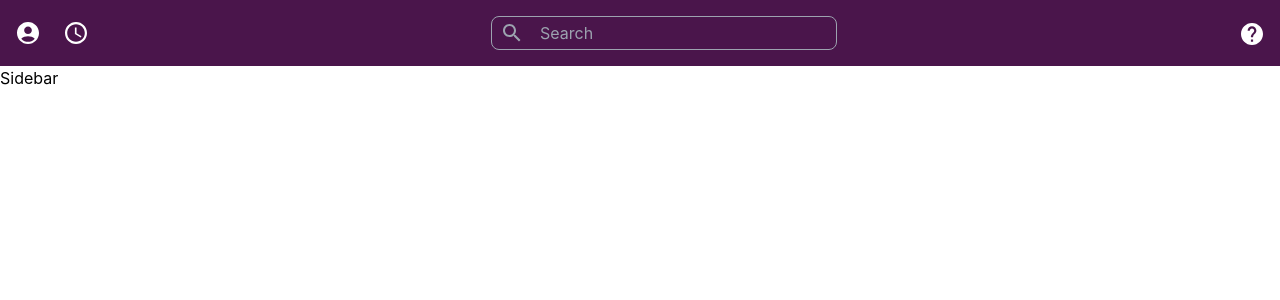
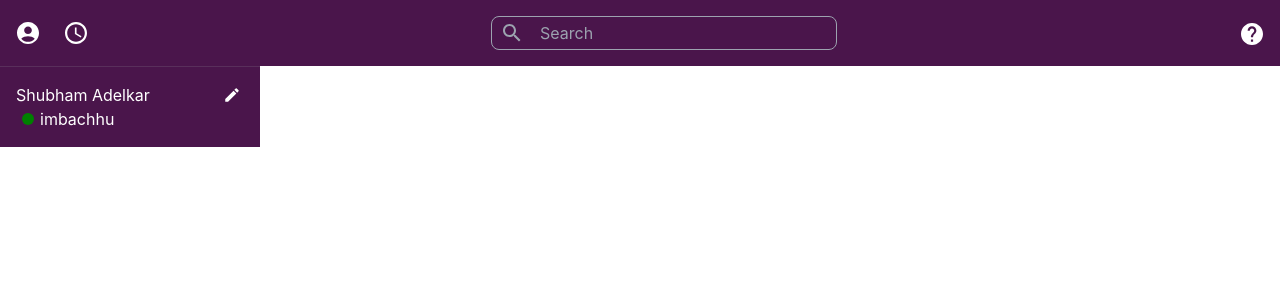
Before and after one commit to ShubhamAdelkar/slack-clone, a React (Vite) app: page / in a window 1280 px wide. Shown: the top 300 px of the page. Built offline with nearby package versions, Linux system fonts and the light colour scheme.

Commit message:
update sidebar

```diff
--- a/src/Components/Sidebar.jsx
+++ b/src/Components/Sidebar.jsx
@@ -1,7 +1,18 @@
-import React from 'react'
+import React from "react";
+import ModeEditIcon from "@mui/icons-material/ModeEdit";
+import FiberManualRecordIcon from "@mui/icons-material/FiberManualRecord";
 
 export default function Sidebar() {
   return (
-    <div>Sidebar</div>
-  )
+    <div className=" bg-[#4A154B] text-white flex border-t border-[#592f5b] w-[260px] p-4 justify-between">
+      <div className="">
+        <h2 className="">Shubham Adelkar</h2>
+        <div className="flex flex-row">
+          <FiberManualRecordIcon className="text-[green] scale-75" />
+          <h3 className="">imbachhu</h3>
+        </div>
+      </div>
+      <ModeEditIcon className="scale-75" />
+    </div>
+  );
 }
```
